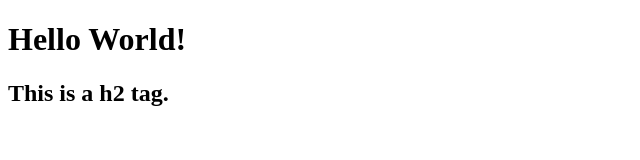
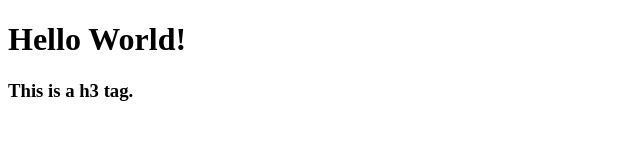
Before and after one commit to Prakriti-Jamakatel01/hello-world, a plain HTML site: page index.html in a window 1280 px wide. Shown: the whole page, without its empty margins (0-640 px from the left). Drawn offline with Linux system fonts and the light colour scheme.

Commit message:
Update index.html

```diff
--- a/index.html
+++ b/index.html
@@ -7,6 +7,6 @@
 </head>
 <body>
     <h1>Hello World!</h1>
-    <h2>This is a h2 tag.</h2>
+    <h3>This is a h3 tag.</h3>
 </body>
 </html>
```
